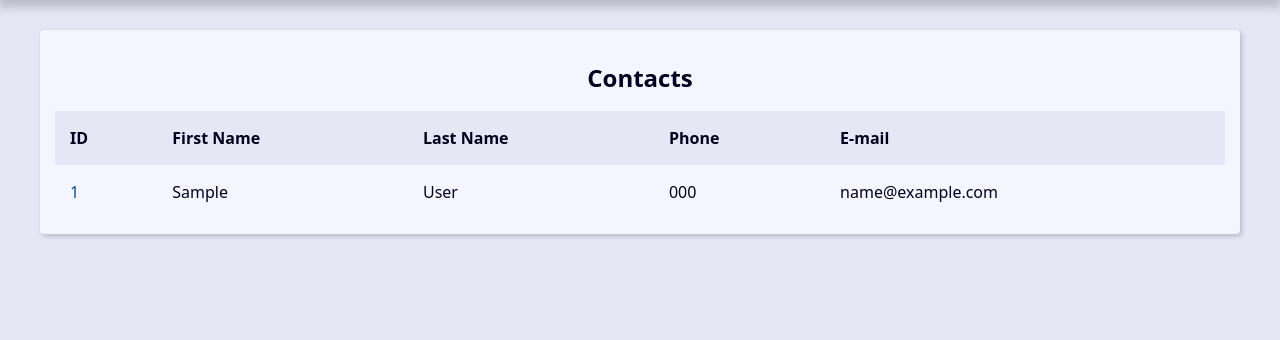
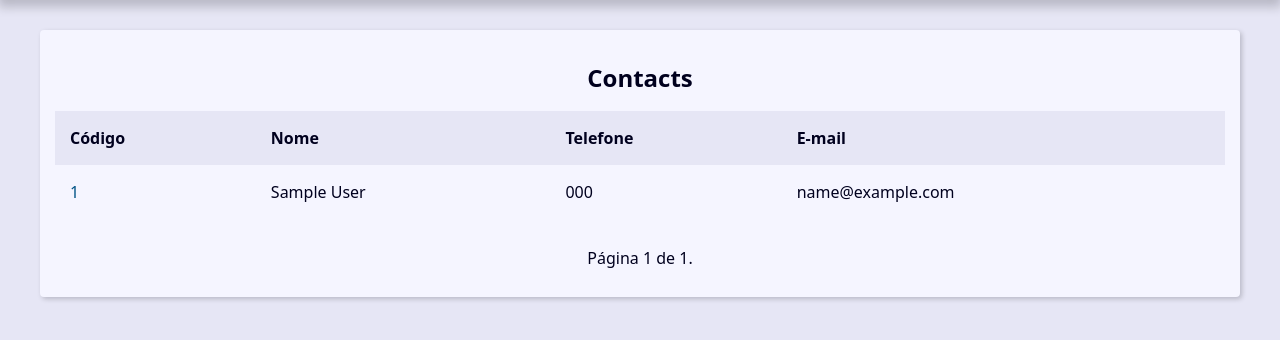
Before and after one commit to StyvenNoronha/agenda, a Django app: page / in a window 1280 px wide. Shown: the part 239-579 px from the top of the page. Run offline with Django 5.2, Linux system fonts and the light colour scheme; tables that the repository leaves empty hold one stand-in row (values such as "Sample post").

Commit message:
Usando a classe Paginator para paginação no Django

```diff
--- a/base_templates/global/base.html
+++ b/base_templates/global/base.html
@@ -6,6 +6,7 @@
   {% include "global/partials/_header.html" %}
   <main class="content">
     {% block content %}{% endblock content %}
+    {% include "global/partials/_pagination.html" %}
   </main>
 </body>
 </html>
--- /dev/null
+++ b/base_templates/global/partials/_pagination.html
@@ -0,0 +1,19 @@
+{% if page_obj %}
+  <div class="pagination">
+    <span class="step-links">
+        {% if page_obj.has_previous %}
+            <a href="?page=1&q={{ request.GET.q.strip }}">&laquo; Primeiro</a>
+            <a href="?page={{ page_obj.previous_page_number }}&q={{ request.GET.q.strip }}">Anterior</a>
+        {% endif %}
+
+        <span class="current">
+            Página {{ page_obj.number }} de {{ page_obj.paginator.num_pages }}.
+        </span>
+
+        {% if page_obj.has_next %}
+            <a href="?page={{ page_obj.next_page_number }}&q={{ request.GET.q.strip }}">Proximo</a>
+            <a href="?page={{ page_obj.paginator.num_pages }}&q={{ request.GET.q.strip }}">Ultimo &raquo;</a>
+        {% endif %}
+    </span>
+  </div>
+{% endif %}
--- a/contact/templates/contact/index.html
+++ b/contact/templates/contact/index.html
@@ -1,7 +1,7 @@
 {% extends 'global/base.html' %}
 
 {% block content %}
-  {% if contacts %}
+  {% if page_obj %}
     <div class="responsive-table">
       <table class="contacts-table">
         <caption class="table-caption ">
@@ -10,16 +10,15 @@
 
         <thead>
           <tr class="table-row table-row-header">
-            <th class="table-header">ID</th>
-            <th class="table-header">First Name</th>
-            <th class="table-header">Last Name</th>
-            <th class="table-header">Phone</th>
+            <th class="table-header">Código</th>
+            <th class="table-header">Nome</th>
+            <th class="table-header">Telefone</th>
             <th class="table-header">E-mail</th>
           </tr>
         </thead>
 
         <tbody>
-          {% for contact in contacts %}
+          {% for contact in page_obj %}
             <tr class="table-row">
               <td class="table-cel">
                 <a class="table-link" href="{% url 'contact:contact' contact.id%}">
@@ -29,8 +28,6 @@
               </td>
               <td class="table-cel">
                 {{ contact.first_name }}
-              </td>
-              <td class="table-cel">
                 {{ contact.last_name }}
               </td>
               <td class="table-cel">
--- a/contact/views.py
+++ b/contact/views.py
@@ -1,12 +1,26 @@
 from django.http import Http404
 from django.shortcuts import render, redirect
 from django.db.models import Q
+from django.core.paginator import Paginator
 from contact.models import Contact
 # Create your views here.
 def index(request):
-    contacts = Contact.objects.filter(show=True).order_by('-id')[0:10]
-    context = {'contacts':contacts,'titulo': 'Contatos - ' }
-    return render(request,'contact/index.html',context)
+    contacts = Contact.objects.filter(show=True).order_by('-id')
+
+    paginator = Paginator(contacts, 10)
+    page_number = request.GET.get("page")
+    page_obj = paginator.get_page(page_number)
+
+    context = {
+        'page_obj': page_obj,
+        'site_title': 'Contatos - '
+    }
+
+    return render(
+        request,
+        'contact/index.html',
+        context
+    )
 
 
 def search(request):
@@ -15,7 +29,12 @@ def search(request):
         return redirect ('contact:index')
 
     contacts = Contact.objects.filter(show=True).filter(Q(first_name__icontains=search_value)|Q(last_name__icontains=search_value)|Q(phone__icontains=search_value)|Q(email__icontains=search_value)).order_by('-id')
-    context = {'contacts':contacts,'titulo': 'Search - ' }
+
+    paginator = Paginator(contacts, 10)
+    page_number = request.GET.get("page")
+    page_obj = paginator.get_page(page_number)
+
+    context = {'page_obj':page_obj,'titulo': 'Procura - ' }
     return render(request,'contact/index.html',context)
 
 
```
Also changed, not shown: requirements.txt (added, +7 -0 lines).
